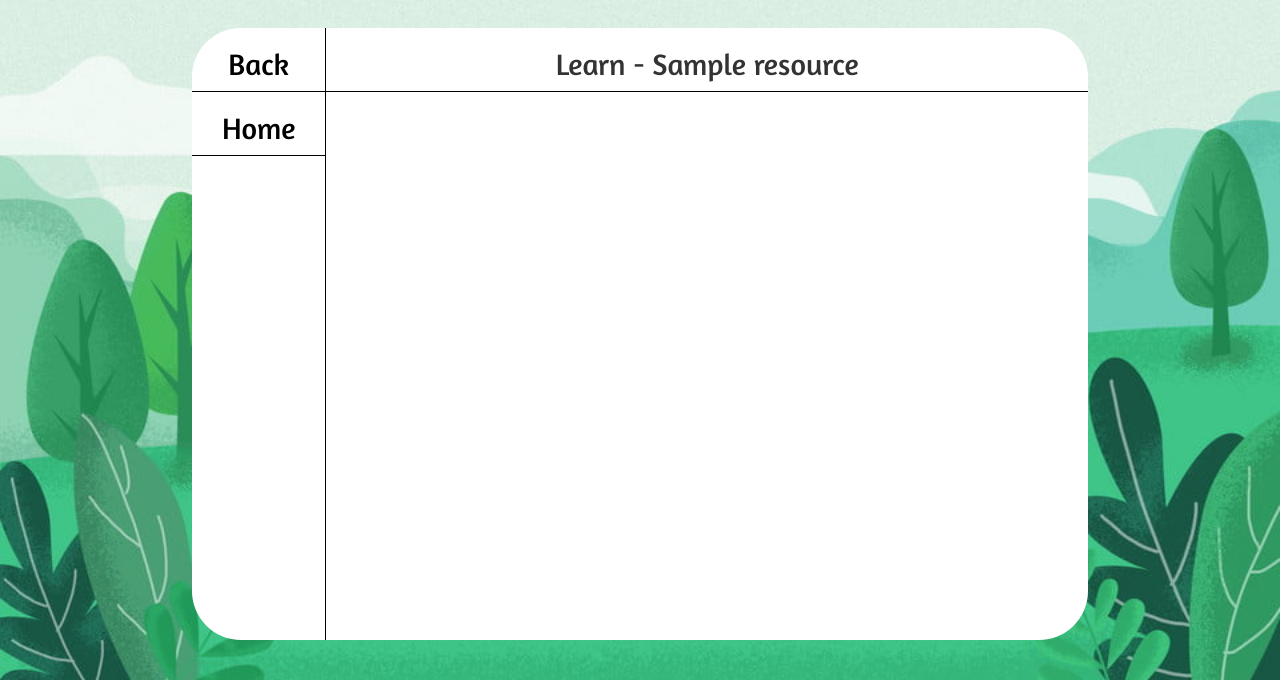
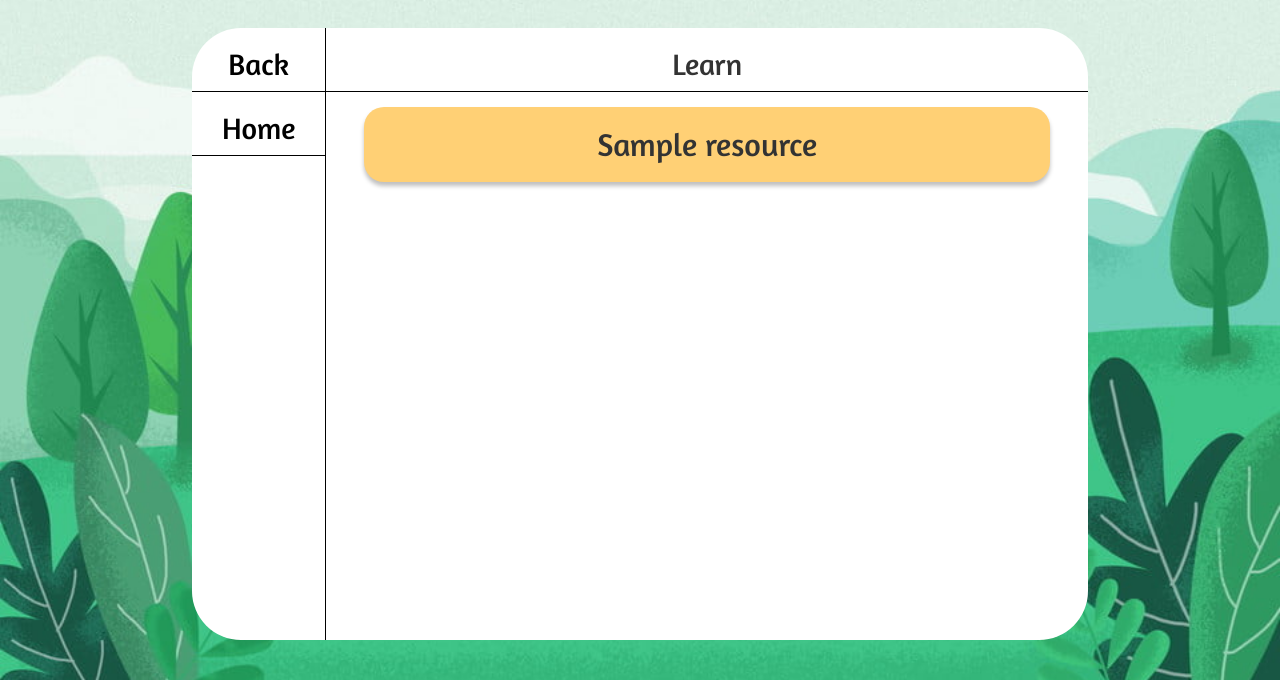
Before and after one commit to fwrhine/EcoAssist, a Flask app: page /learn/1 in a window 1280 px wide. Shown: the part 120-800 px from the top of the page. Run offline with Flask 2, Linux system fonts and the light colour scheme; tables that the repository leaves empty hold one stand-in row (values such as "Sample post"); parts of the project's set-up code (start-up, migrations or seed data) failed here and were passed over; some libraries are stand-ins or nearby versions.

Commit message:
put learning resources in a container

```diff
--- a/services/web/project/static/css/main.css
+++ b/services/web/project/static/css/main.css
@@ -394,6 +394,25 @@ input[type="submit"] {
   width: 80%;
 }
 
+.learn-details {
+  text-align: center;
+  box-shadow: 0px 4px 4px rgba(0, 0, 0, 0.25);
+  background-color: #ffd075;
+  border-radius: 20px;
+  width: 90%;
+  margin: 0 auto;
+  margin-top: 15px;
+  padding-top: 20px;
+  padding-bottom: 5px;
+  margin-bottom: 20px;
+}
+
+.learn-details h2 {
+  border-bottom: none;
+  margin-top: 0px;
+  margin-bottom: 5px;
+}
+
 .learn-button {
   width: 200px;
   background-color: #FFFFFF;
@@ -422,6 +441,7 @@ input[type="submit"] {
 .my-profile {
   text-align: left;
   padding-left: 50px;
+  box-shadow: 0px 4px 4px rgba(0, 0, 0, 0.25);
   background-color: #A7D7FF;
   border-radius: 20px;
   width: 95%;
--- a/services/web/project/templates/learn.html
+++ b/services/web/project/templates/learn.html
@@ -21,7 +21,7 @@
       <br>
       <br>
       <h4>Plastic pollution is different from paper or food waste because it never fully decomposes,
-      or breaks down into...</h4>
+      or breaks down...</h4>
       {% elif resource.resource_title == "Deforestation" %}
       <img src="static/images/learn_images/deforestation.png" alt="deforestation">
       <br>
--- a/services/web/project/templates/learn_details.html
+++ b/services/web/project/templates/learn_details.html
@@ -11,8 +11,9 @@
     </a>
   </div>
   <div class="inner-content" id="learn-details">
-    <h2>Learn - {{resource.resource_title}}</h2>
-    <br>
+    <h2>Learn</h2>
+    <div class="learn-details">
+    <h2 style="font-size: 32px;">{{resource.resource_title}}</h2>
     {% if resource.resource_title == "Pollution" %}
     <img src="{{ url_for('static', filename='images/learn_images/pollution.jpg') }}"" alt=" pollution">
     <h3>A Little Pollution = Big Problems</h3>
@@ -59,18 +60,7 @@
     <h4><b>Source:</b><a href="https://kids.earth.org/life-on-land/what-is-deforestation/">
     Earth.org Kids - What is Deforestation?</a></h4>
     {% endif %}
-    <!--
-    <div class="learn">
-      <h3>{{resource.resource_title}}</h3>
-      {% if resource.resource_title == "Pollution" %}
-      <img src="{{ url_for('static', filename='images/learn_images/pollution.jpg') }}"" alt=" pollution">
-      {% elif resource.resource_title == "Deforestation" %}
-      <img src="{{ url_for('static', filename='images/learn_images/deforestation.png') }}" alt="deforestation">
-      {% endif %}
-      <br>
-      <br>
-      <h4>{{resource.resource_detail}}</h4>
-      -->
+    </div>
     </div>
   </div>
 </div>
```
